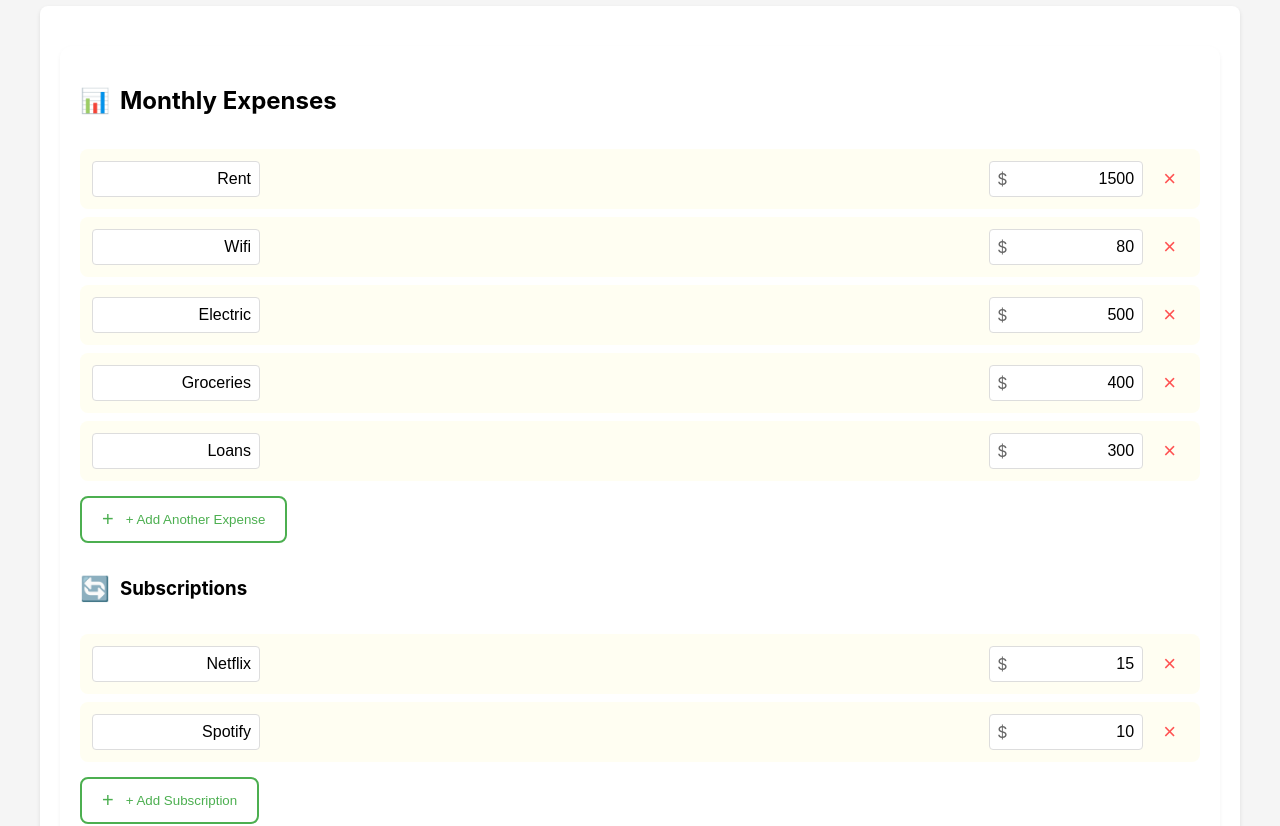
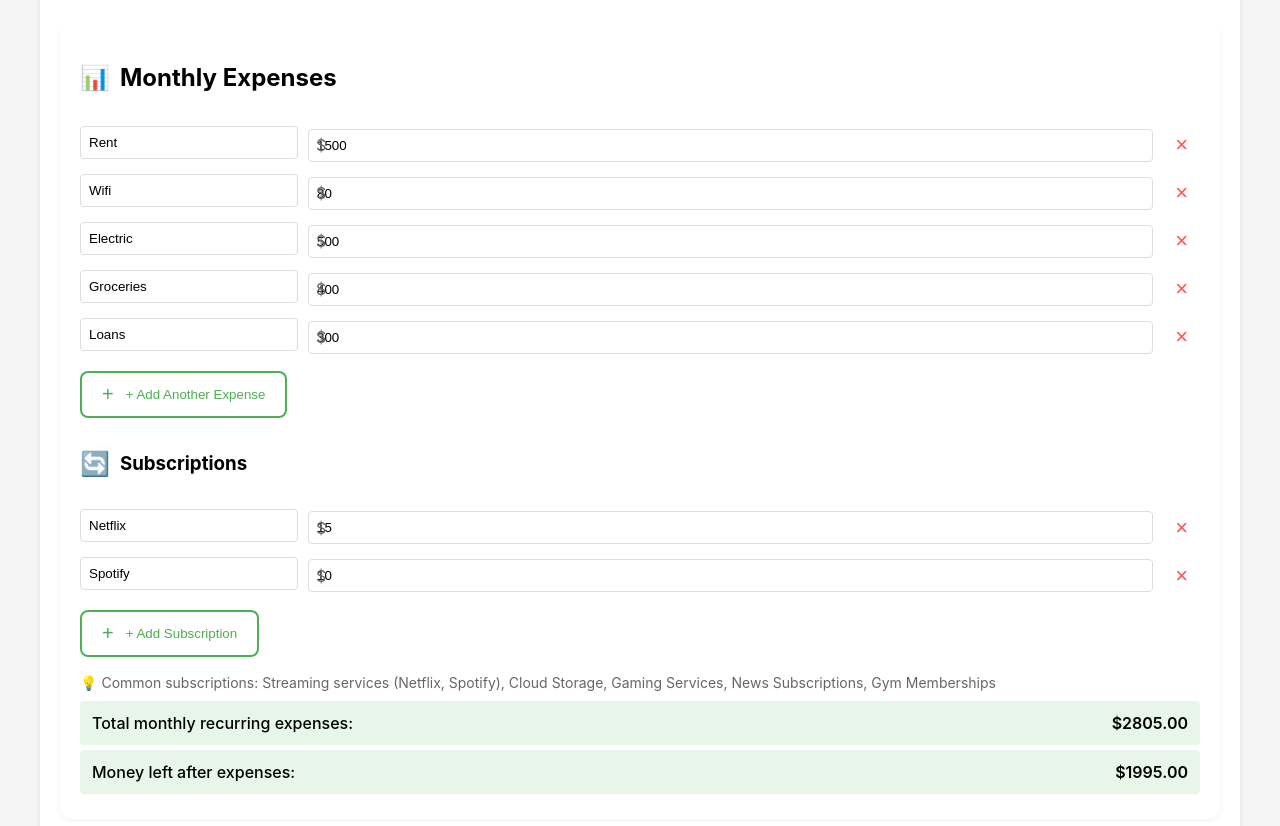
Before and after one commit to cmichael4/budget, a React (Create React App) app: page / in a window 1280 px wide. Shown: the part 820-1646 px from the top of the page. Built offline with nearby package versions, Linux system fonts and the light colour scheme.

Commit message:
Fixed mobile responsiveness for expense inputs

```diff
--- a/src/components/BudgetCalculator.jsx
+++ b/src/components/BudgetCalculator.jsx
@@ -355,16 +355,25 @@ const BudgetCalculator = () => {
             <h2>Monthly Expenses</h2>
           </SectionTitle>
           {expenses.map(expense => (
-            <InputRow key={expense.id}>
+            <InputRow key={expense.id} style={{ flexWrap: 'wrap', gap: '10px' }}>
               <InputField
                 type="text"
                 value={expense.name}
                 onChange={(e) => handleExpenseChange(expense.id, 'name', e.target.value)}
-                style={{ width: '150px', marginRight: '10px' }}
+                style={{
+                  width: '100%',  // Full width on mobile
+                  maxWidth: '200px',
+                  marginBottom: '5px'
+                }}
                 placeholder="Expense name"
               />
-              <div style={{ display: 'flex', alignItems: 'center' }}>
-                <InputWrapper>
+              <div style={{
+                display: 'flex',
+                alignItems: 'center',
+                flex: 1,
+                minWidth: '150px'  // Minimum width for amount input
+              }}>
+                <InputWrapper style={{ width: '100%' }}>
                   <InputField
                     type="number"
                     value={expense.amount}
@@ -374,7 +383,11 @@ const BudgetCalculator = () => {
                     min="0"
                   />
                 </InputWrapper>
-                <DeleteButton onClick={() => deleteExpense(expense.id)} title="Remove expense">×</DeleteButton>
+                <DeleteButton
+                  onClick={() => deleteExpense(expense.id)}
+                  title="Remove expense"
+                  style={{ marginLeft: '10px' }}
+                >×</DeleteButton>
               </div>
             </InputRow>
           ))}
@@ -385,16 +398,25 @@ const BudgetCalculator = () => {
             <h3>Subscriptions</h3>
           </SectionTitle>
           {subscriptions.map(sub => (
-            <InputRow key={sub.id}>
+            <InputRow key={sub.id} style={{ flexWrap: 'wrap', gap: '10px' }}>
               <InputField
                 type="text"
                 value={sub.name}
                 onChange={(e) => handleSubscriptionChange(sub.id, 'name', e.target.value)}
-                style={{ width: '150px', marginRight: '10px' }}
+                style={{
+                  width: '100%',
+                  maxWidth: '200px',
+                  marginBottom: '5px'
+                }}
                 placeholder="Subscription name"
               />
-              <div style={{ display: 'flex', alignItems: 'center' }}>
-                <InputWrapper>
+              <div style={{
+                display: 'flex',
+                alignItems: 'center',
+                flex: 1,
+                minWidth: '150px'
+              }}>
+                <InputWrapper style={{ width: '100%' }}>
                   <InputField
                     type="number"
                     value={sub.amount}
@@ -404,7 +426,11 @@ const BudgetCalculator = () => {
                     min="0"
                   />
                 </InputWrapper>
-                <DeleteButton onClick={() => deleteSubscription(sub.id)} title="Remove subscription">×</DeleteButton>
+                <DeleteButton
+                  onClick={() => deleteSubscription(sub.id)}
+                  title="Remove subscription"
+                  style={{ marginLeft: '10px' }}
+                >×</DeleteButton>
               </div>
             </InputRow>
           ))}
--- a/src/components/BudgetStyles.js
+++ b/src/components/BudgetStyles.js
@@ -22,16 +22,17 @@ export const BudgetTable = styled.div`
 
 export const InputRow = styled.div`
   display: flex;
-  justify-content: space-between;
   align-items: center;
-  padding: 12px;
-  background-color: #ffeb3b10;
-  margin: 8px 0;
-  border-radius: 8px;
-  transition: background-color 0.2s;
+  margin: 10px 0;
+  width: 100%;
 
-  &:hover {
-    background-color: #ffeb3b20;
+  @media (max-width: 768px) {
+    flex-direction: column;
+    align-items: stretch;
+
+    ${InputWrapper} {
+      width: 100%;
+    }
   }
 `;
 
@@ -62,13 +63,14 @@ export const Value = styled.span`
 `;
 
 export const InputField = styled.input`
-  width: ${props => props.type === 'text' ? '150px' : '120px'};
-  padding: 8px 8px 8px ${props => props.type === 'number' ? '24px' : '8px'};
+  padding: 8px;
   border: 1px solid #ddd;
   border-radius: 4px;
-  text-align: right;
-  font-size: 16px;
-  position: relative;
+  width: 100%;
+
+  @media (max-width: 768px) {
+    font-size: 16px; // Prevents zoom on iOS
+  }
 
   &:focus {
     outline: none;
@@ -88,7 +90,12 @@ export const InputField = styled.input`
 
 export const InputWrapper = styled.div`
   position: relative;
-  display: inline-block;
+  display: flex;
+  align-items: center;
+
+  @media (max-width: 768px) {
+    width: 100%;
+  }
 
   &::before {
     content: '$';
```
